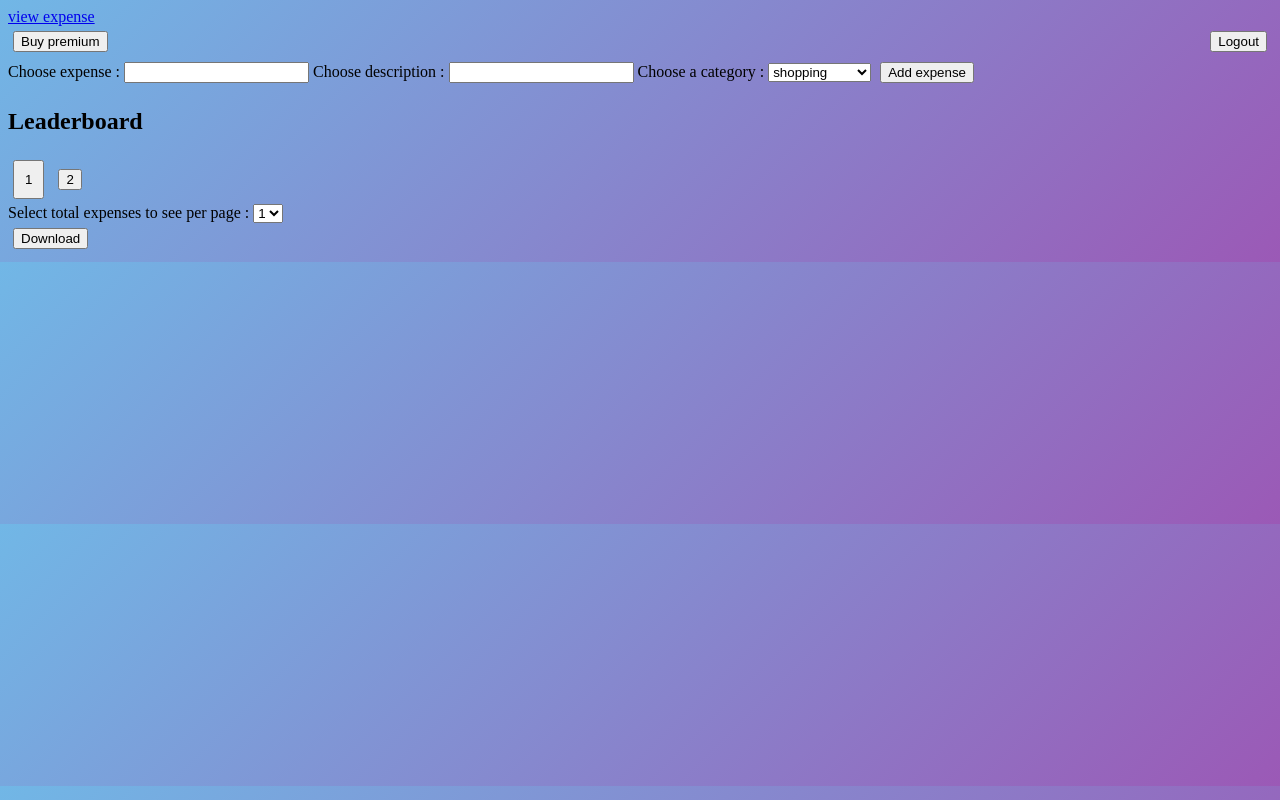
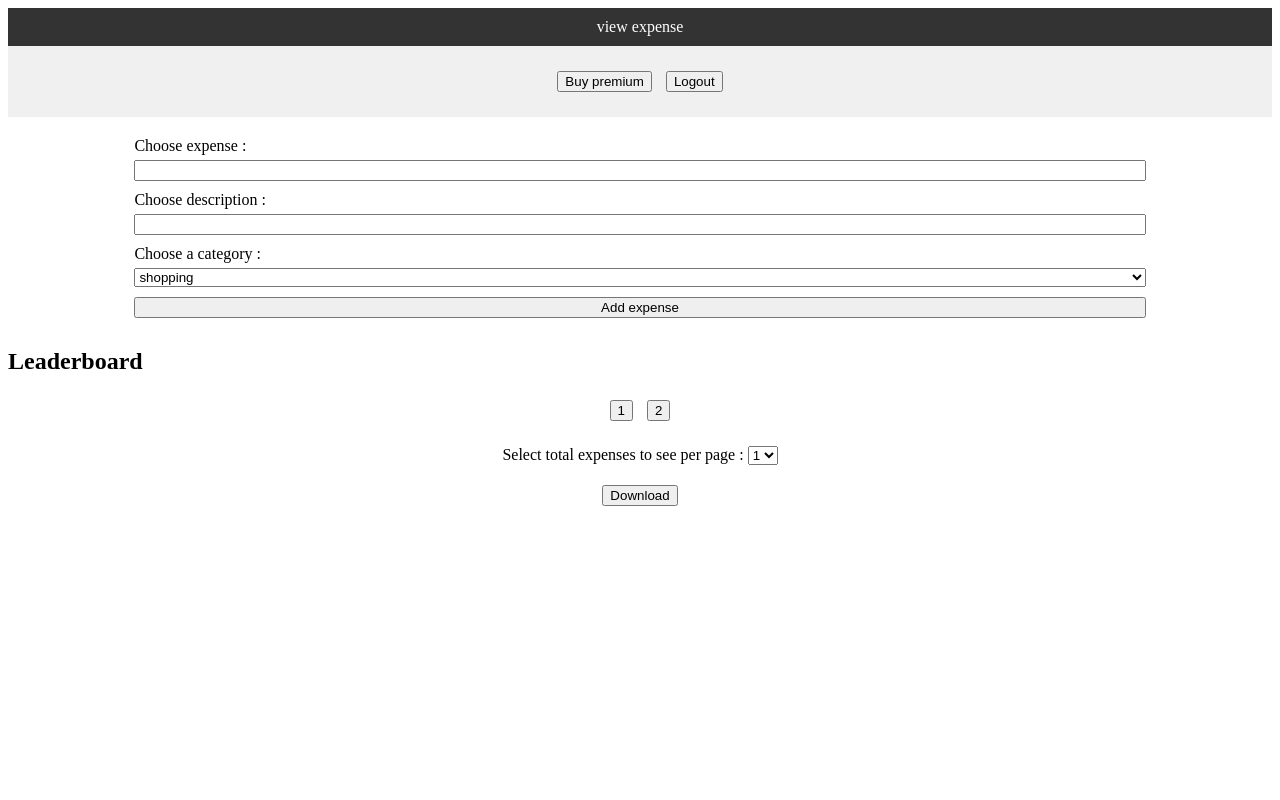
Before and after one commit to SonikaSahana/expense-tracker-premium, a plain HTML site: page frontend/index.html in a window 1280 px wide. Drawn offline with nearby package versions, Linux system fonts and the light colour scheme; no server answers; sample sign-in values are in the browser's storage; a script that the page names is missing.

Commit message:
some changes done

```diff
--- a/frontend/css/style.css
+++ b/frontend/css/style.css
@@ -1,27 +1,100 @@
-span{
-    margin : 5px;
+/* CSS for nav */
+nav {
+    background-color: #333;
+    padding: 10px;
+    text-align: center;
 }
 
-button{
+nav a {
+    color: white;
+    text-decoration: none;
+}
+
+/* CSS for header */
+header {
+    background-color: #f0f0f0;
+    padding: 20px;
+    text-align: center;
+}
+
+header button {
     margin: 5px;
 }
-body{
-    background:linear-gradient(135deg, #71b7e6, #9b59b6);
+
+/* CSS for choose-expense */
+.choose-expense {
+    margin: 20px auto;
+    width: 80%;
 }
 
-
-header > div{
+.choose-expense form {
     display: flex;
-    justify-content: flex-start;
+    flex-direction: column;
 }
 
-#logout{
-    margin-left: auto;
+.choose-expense label {
+    margin-bottom: 5px;
 }
 
-.hide{
+.choose-expense input,
+.choose-expense select,
+.choose-expense button {
+    margin-bottom: 10px;
+}
+
+/* CSS for display */
+.display {
+    margin: 20px auto;
+    width: 80%;
+}
+
+.display ul {
+    list-style: none;
+    padding: 0;
+}
+
+.display ul li {
+    margin-bottom: 10px;
+}
+
+/* CSS for page */
+.page {
+    margin: 20px auto;
+    text-align: center;
+}
+
+.page-btn {
+    margin: 5px;
+}
+
+/* CSS for number-of-expenses */
+.number-of-expenses {
+    margin: 20px auto;
+    text-align: center;
+}
+
+/* CSS for download-expense */
+#download-expense {
+    display: block;
+    margin: 20px auto;
+}
+
+/* CSS for download-urls */
+#download-urls {
+    margin: 20px auto;
+    text-align: center;
+}
+
+#download-urls ul {
+    list-style: none;
+    padding: 0;
+}
+
+#download-urls h3 {
+    margin-bottom: 10px;
+}
+
+/* CSS for hide class */
+.hide {
     display: none;
 }
-#curr{
-    padding: 10px;
-}
```
